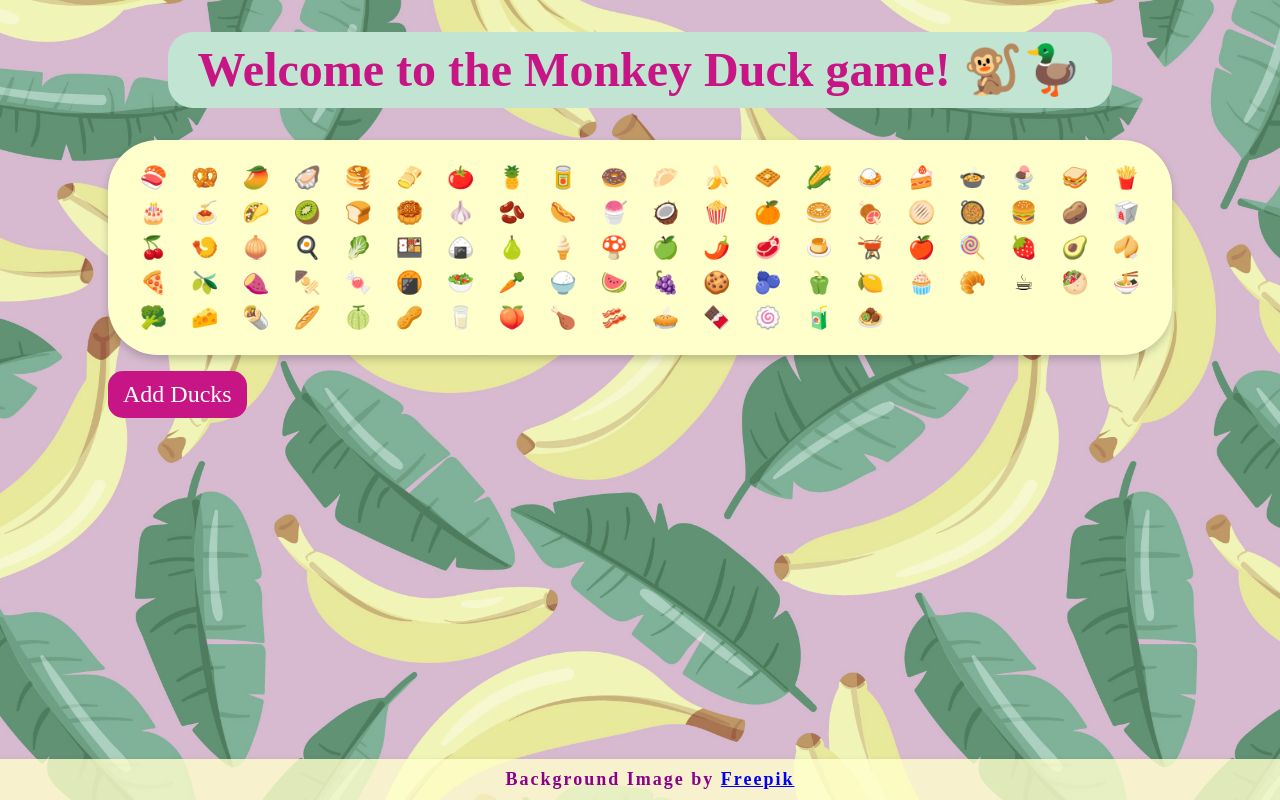
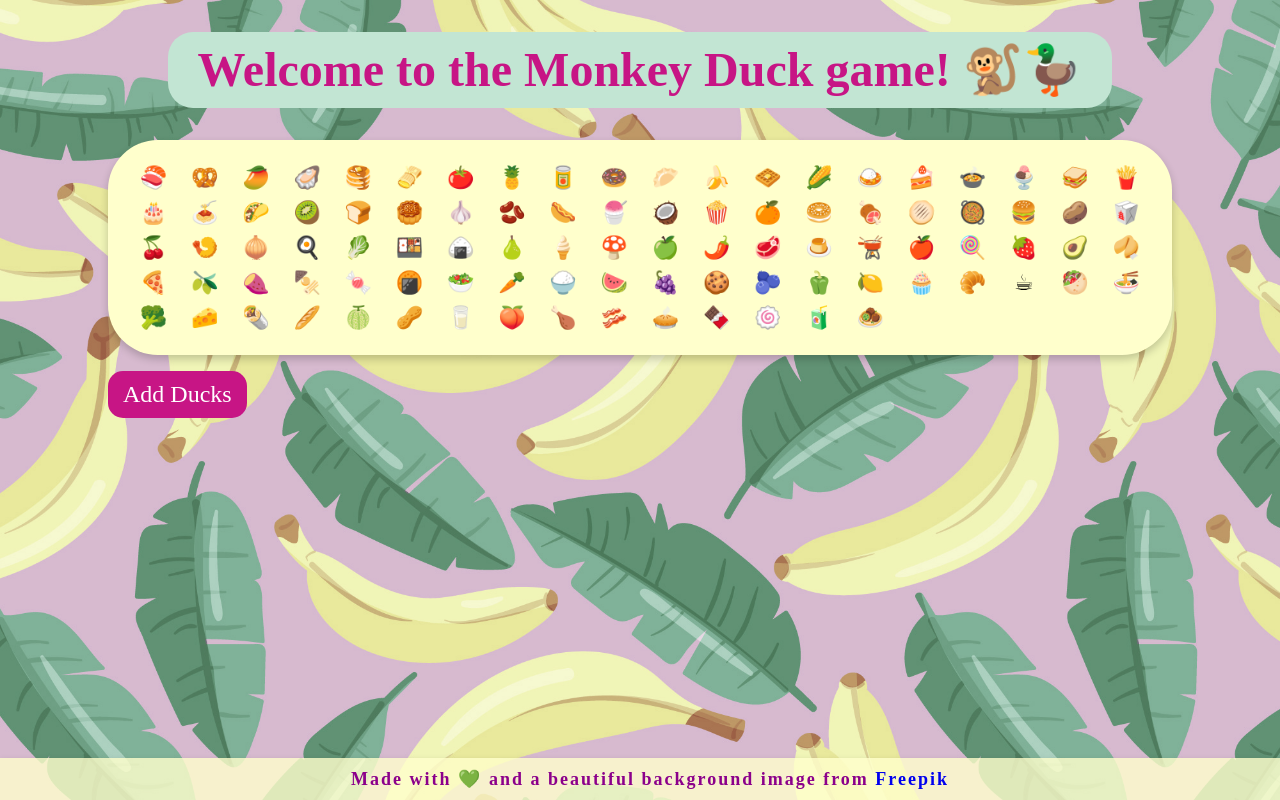
Before and after one commit to kazvee/monkey-duck-game, a React (Create React App) app: page / in a window 1280 px wide. Built offline with nearby package versions, Linux system fonts and the light colour scheme; a web font is replaced by a local one.

Commit message:
Update Footer content & styling

```diff
--- a/src/App.css
+++ b/src/App.css
@@ -146,9 +146,11 @@ footer {
   bottom: 0;
   box-shadow: 0 4px 8px rgba(0, 0, 0, 0.2);
   color: #8b008b;
+  display: flex;
+  flex-direction: row;
   font-family: 'Happy Monkey', cursive;
   font-size: 18px;
-  font-weight: bold;
+  justify-content: center;
   left: 0;
   letter-spacing: 2px;
   padding: 10px;
@@ -156,3 +158,12 @@ footer {
   text-align: center;
   width: 100%;
 }
+
+footer span {
+  font-weight: bold;
+  padding: 0 40px;
+}
+
+footer a {
+  text-decoration: none;
+}
--- a/src/components/Footer.js
+++ b/src/components/Footer.js
@@ -3,9 +3,26 @@ import React from 'react';
 const Footer = () => {
   return (
     <footer>
-      Background Image by <a href="https://www.freepik.com/free-vector/flat-design-fruit-floral-pattern-illustration_28492546.htm#&position=0&from_view=collections" target="_blank" rel="noopener noreferrer">Freepik</a>
+      <span>
+        Made with{' '}
+        <a
+          href='https://github.com/kazvee/monkey-duck-game'
+          target='_blank'
+          rel='noopener noreferrer'
+        >
+          💚{' '}
+        </a>
+        and a beautiful background image from{' '}
+        <a
+          href='https://www.freepik.com/free-vector/flat-design-fruit-floral-pattern-illustration_28492546.htm#&position=0&from_view=collections'
+          target='_blank'
+          rel='noopener noreferrer'
+        >
+          Freepik
+        </a>
+      </span>
     </footer>
   );
-}
+};
 
 export default Footer;
```
